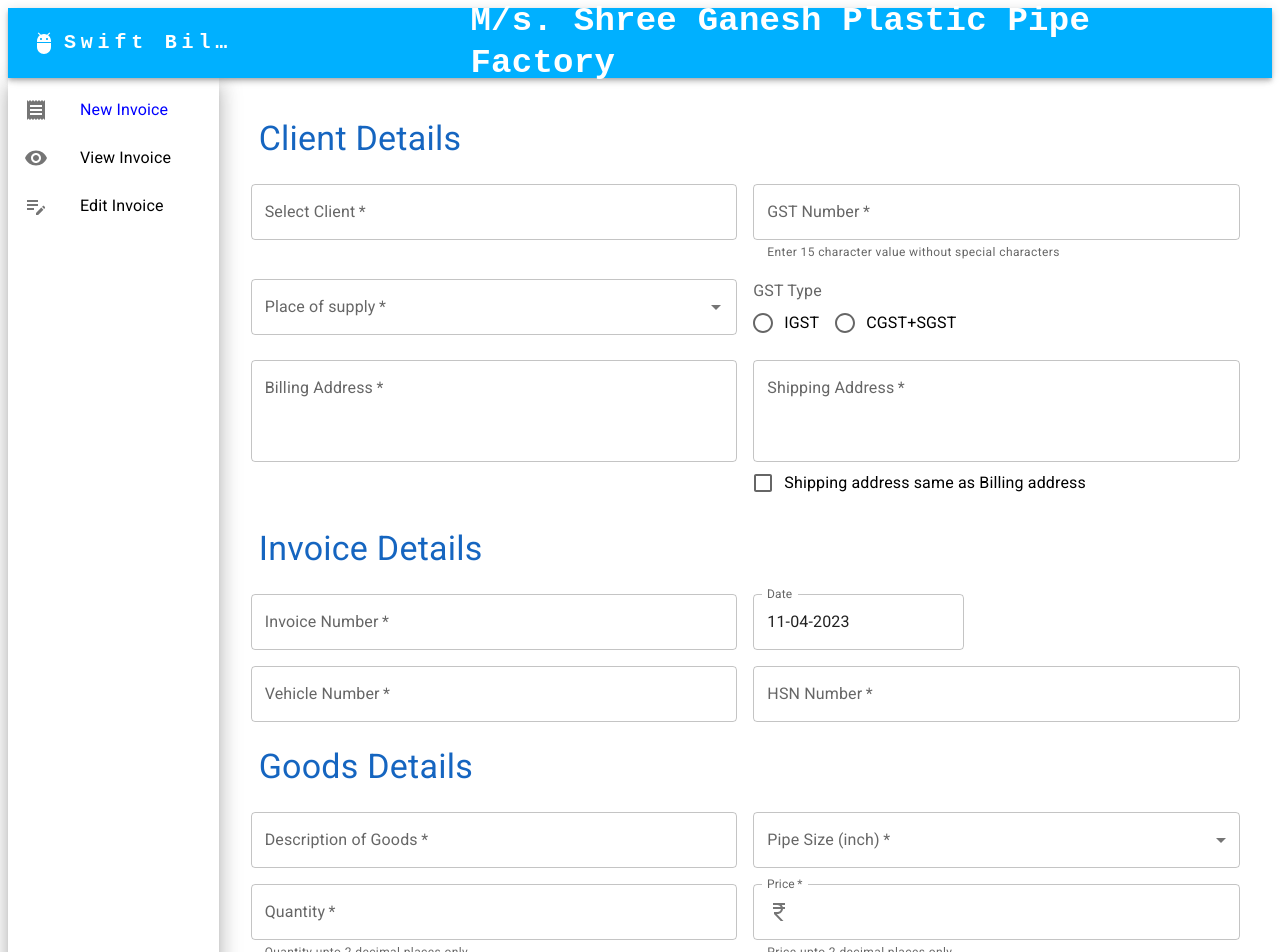
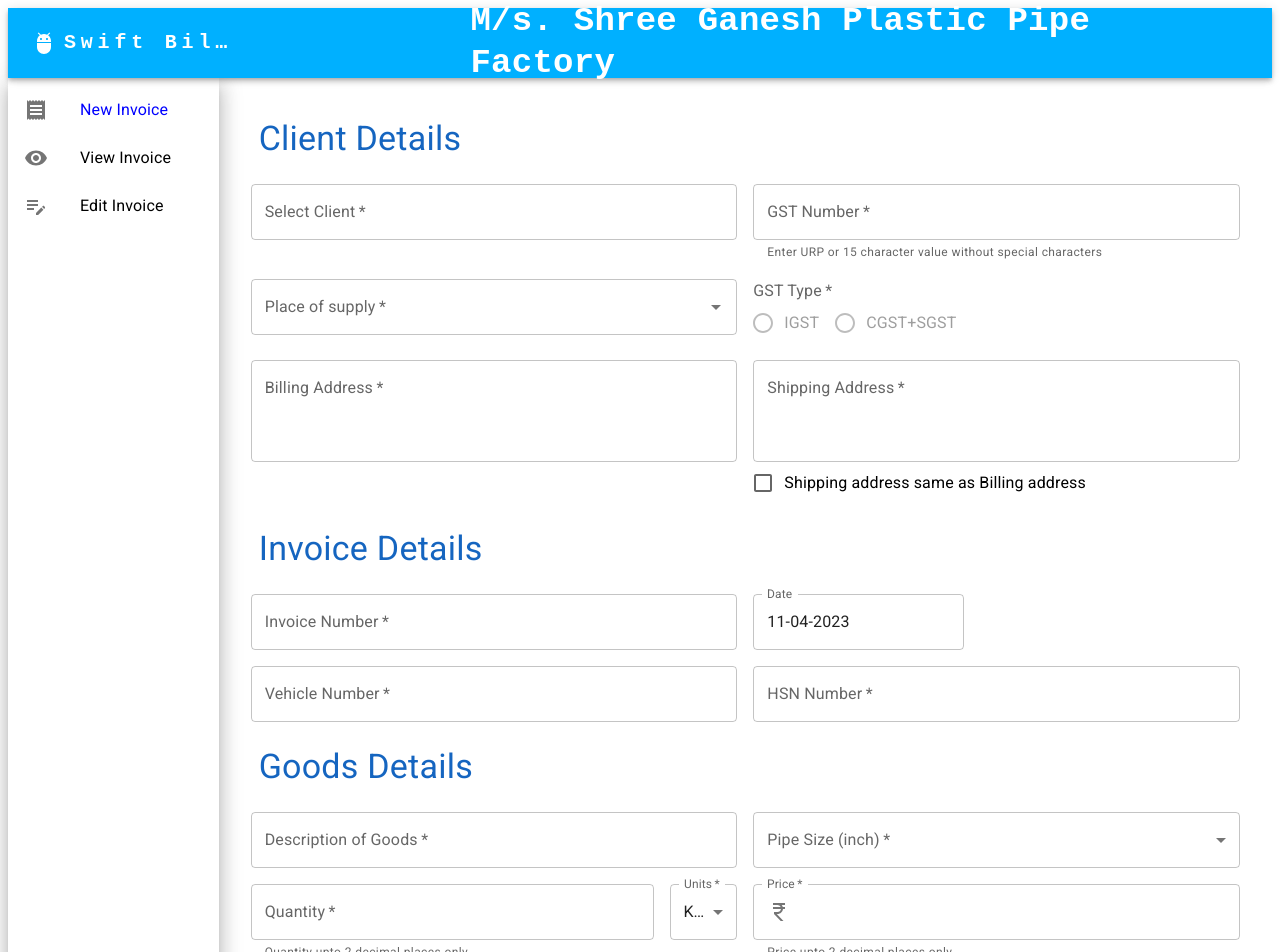
Before and after one commit to vanshika0227/SwiftBill, a React (Create React App) app in the folder swift-bill-app/: page / in a window 1280 px wide. Shown: the top 952 px of the page. Built offline with nearby package versions, Linux system fonts and the light colour scheme.

Commit message:
more client requirements (#3)

```diff
--- a/swift-bill-app/src/application/generatePdf/pdfData.js
+++ b/swift-bill-app/src/application/generatePdf/pdfData.js
@@ -121,7 +121,7 @@
 const setInVoiceAmount = (doc, pdfData, yCoordinate) => {
 
     const headers = [['S.No.', 'Description of Goods', 'HSN/SAC\nCode', 'Qty.', 'Unit', 'Price', 'Amount(`)']];
-    const data = [  ['1', `${pdfData.Description_Of_Goods} (${pdfData.Pipe_Size})`, `${pdfData.HSN_Number}`, `${pdfData.Quantity}`, 'Kgs.', `${pdfData.Price}`, `${pdfData.Total_Price}`]   ];
+    const data = [  ['1', `${pdfData.Description_Of_Goods} (${pdfData.Pipe_Size})`, `${pdfData.HSN_Number}`, `${pdfData.Quantity}`, `${pdfData.Units}`, `${pdfData.Price}`, `${pdfData.Total_Price}`]   ];
 
     doc.setFontSize(11);
     const cellPadding = 5
@@ -200,7 +200,7 @@
     doc.rect(10, yCoordinate, doc.internal.pageSize.getWidth() -20, 24 )
     doc.rect(dividerCoordinate, yCoordinate, lastcolumnWidth, 12)
 
-    const grandTotalText = [`Grand Total\t ${pdfData.Quantity}  Kgs.`]
+    const grandTotalText = [`Grand Total\t ${pdfData.Quantity}  ${pdfData.Units}`]
     const grandTotalValue = [`${pdfData.Net_Bill_Amount}`]
     yCoordinate += 5
     let xCoordinate = 15;
--- a/swift-bill-app/src/application/invoice/new-invoice.js
+++ b/swift-bill-app/src/application/invoice/new-invoice.js
@@ -19,7 +19,7 @@
 import Select from '@mui/material/Select';
 import InputAdornment from '@mui/material/InputAdornment';
 import CurrencyRupeeIcon from '@mui/icons-material/CurrencyRupee';
-import { getDateFormat, getCommaSeparatedAmount,getAmountInWords } from './utils/utils';
+import { getDateFormat, getCommaSeparatedAmount,getAmountInWords,quantityUnit } from './utils/utils';
 import { styled } from '@mui/material/styles';
 
 const Div = styled('div')(({ theme }) => ({
@@ -28,8 +28,8 @@
   padding: theme.spacing(1)
 }));
 
-const placeOfSupplyValues = ['JAMMU AND KASHMIR	(01)', 'HIMACHAL PRADESH	(02)', 'PUNJAB	(03)', 'CHANDIGARH	(04)',
-    'UTTARAKHAND	(05)', 'HARYANA	(06)', 'DELHI	(07)', 'RAJASTHAN	(08)', 'UTTAR PRADESH	(09)', 'BIHAR	(10)',
+const placeOfSupplyValues = ['HARYANA	(06)', 'JAMMU & KASHMIR (01)', 'HIMACHAL PRADESH	(02)', 'PUNJAB	(03)', 'CHANDIGARH	(04)',
+    'UTTARAKHAND	(05)', 'DELHI	(07)', 'RAJASTHAN	(08)', 'UTTAR PRADESH	(09)', 'BIHAR	(10)',
     'SIKKIM	(11)', 'ARUNACHAL PRADESH	(12)', 'NAGALAND	(13)', 'MANIPUR	(14)', 'MIZORAM	(15)', 'TRIPURA	(16)',
     'MEGHALAYA	(17)', 'ASSAM	(18)', 'WEST BENGAL	(19)', 'JHARKHAND	(20)', 'ODISHA	(21)', 'CHATTISGARH	(22)',
     'MADHYA PRADESH	(23)', 'GUJARAT	(24)', 'DADRA AND NAGAR HAVELI AND DAMAN AND DIU	(26)', 'MAHARASHTRA	(27)',
@@ -115,6 +115,7 @@
   const [pipeSize, setPipeSize] = useState('');
   const [price, setPrice] = useState('');
   const [quantity, setQuantity] = useState('');
+  const [units, setUnits] = useState('Kgs');
   const [vehicleNumber, setVehicleNumber] = useState('');
   const [hsnNumber, setHsnNumber] = useState('');
   const [invoiceNumber, setInvoiceNumber] = useState('');
@@ -137,6 +138,7 @@
     Pipe_Size: pipeSize,
     Price: price,
     Quantity: quantity,
+    Units: units,
     Vehicle_Number: vehicleNumber,
     HSN_Number: hsnNumber,
     Invoice_Number: invoiceNumber,
@@ -155,6 +157,7 @@
     setPipeSize('');
     setPrice('');
     setQuantity('');
+    setUnits('Kgs');
     setVehicleNumber('');
     setHsnNumber('');
     setInvoiceNumber('');
@@ -207,7 +210,7 @@
   };
 
   const validateInputs = (value) => {
-    setError((error) => ({ ...error, gstError: (value.GST_Number.length !== 15 || !/^[A-Za-z0-9]*$/.test(value.GST_Number))}))
+    setError((error) => ({ ...error, gstError: (!( value.GST_Number === 'URP' || (value.GST_Number.length === 15 && /^[A-Za-z0-9]*$/.test(value.GST_Number))))}))
     setError((error) => ({ ...error, priceError: isNumberUpto2Decimal(value.Price)}))
     setError((error) => ({ ...error, quantityError: isNumberUpto2Decimal(value.Quantity)}))
   }
@@ -216,6 +219,11 @@
     setShippingAddress(billingAddress);
     setShippingSameAsBilling(event.target.checked);
   };
+
+  const handlePlaceOfSupplyChange = (event, value) => {
+    setPlaceOfSupply(value);
+    value.toLowerCase().includes('haryana')? setGSTtype('CGST_SGST') : setGSTtype('IGST');
+  }
 
   return (
     <div style={{paddingLeft: '2rem', paddingTop: '2rem', padding: '2rem'}}>
@@ -231,7 +239,7 @@
         <Grid item xs={12} sm={6}>
           <TextField
               error={error.gstError}
-              helperText="Enter 15 character value without special characters"
+              helperText="Enter URP or 15 character value without special characters"
               label="GST Number"
               value={GSTNumber}
               required={true}
@@ -243,29 +251,27 @@
         </Grid>
         <Grid item xs={12} sm={6}>
           <Autocomplete
-             disabled={placeOfSupply!==''}
+             disabled={selectedClientDetails.PlaceOfSupply!==''}
              disablePortal
              id="combo-box-demo"
              options={placeOfSupplyValues}
              fullWidth
              renderInput={(params) => <TextField {...params} InputProps={{...params.InputProps, type: 'search'}} label="Place of supply" required />}
              value={placeOfSupply}
-             onChange={(event, value) => setPlaceOfSupply(value)}
+             onChange={handlePlaceOfSupplyChange}
           />
         </Grid>
         <Grid item xs={12} sm={6}>
-          <FormControl>
+          <FormControl required>
             <FormLabel id="demo-row-radio-buttons-group-label">GST Type</FormLabel>
             <RadioGroup
               row
               aria-labelledby="demo-row-radio-buttons-group-label"
               name="row-radio-buttons-group"
               value={GST_Type}
-              onChange={(event) => setGSTtype(event.target.value)}
-
             >
-              <FormControlLabel value="IGST" control={<Radio />} label="IGST" disabled={selectedClientDetails.GST_Type !== ''}/>
-              <FormControlLabel value="CGST_SGST" control={<Radio />} label="CGST+SGST" disabled={selectedClientDetails.GST_Type !== ''}/>
+              <FormControlLabel value="IGST" control={<Radio />} label="IGST" disabled/>
+              <FormControlLabel value="CGST_SGST" control={<Radio />} label="CGST+SGST" disabled/>
             </RadioGroup>
           </FormControl>
         </Grid>
@@ -392,15 +398,8 @@
             <MenuItem value={110}>12"</MenuItem>
           </Select>
         </FormControl>
-          {/* <TextField
-            label="Pipe Size (inch)"
-            value={pipeSize}
-            required={true}
-            onChange={(event) => setPipeSize(event.target.value)}
-            fullWidth
-          /> */}
         </Grid>
-        <Grid item xs={12} sm={6}>
+        <Grid item xs={9.6} sm={5}>
           <TextField
             error={error.quantityError}
             helperText="Quantity upto 2 decimal places only"
@@ -411,6 +410,23 @@
             onChange={(event) => setQuantity(event.target.value)}
             fullWidth
           />
+        </Grid>
+        <Grid item xs={2.4} sm={1}>
+          <TextField
+             required
+             label="Units"
+             fullWidth
+             select
+             value={units}
+             onChange={(event) => setUnits(event.target.value)}
+          >
+            {quantityUnit.map((option) => (
+            <MenuItem key={option.value} value={option.label}>
+              {option.label}
+            </MenuItem>
+          ))}
+
+          </TextField>
         </Grid>
         <Grid item xs={12} sm={6}>
           <TextField
--- a/swift-bill-app/src/application/invoice/utils/utils.js
+++ b/swift-bill-app/src/application/invoice/utils/utils.js
@@ -41,8 +41,20 @@
 
 };
 
+const quantityUnit = [
+  {
+    value: 'Kg',
+    label: 'Kgs',
+  },
+  {
+    value: 'Pieces',
+    label: 'Pcs',
+  }
+];
+
 export{
     getDateFormat,
     getCommaSeparatedAmount,
-    getAmountInWords
+    getAmountInWords,
+    quantityUnit
 }
```
Also changed, not shown: 1 other file (tests, documents, lock files or other folders).
